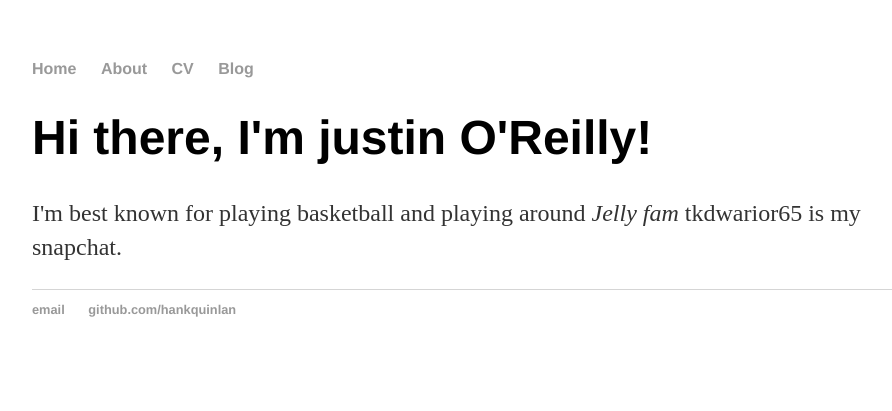
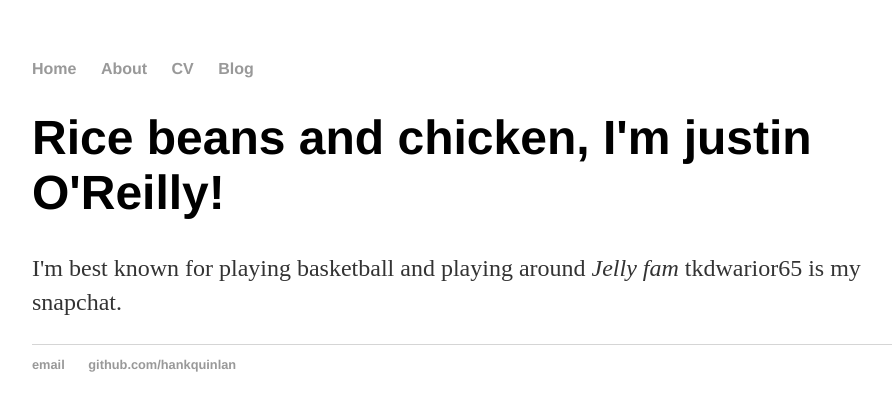
Before and after one commit to justino8200/justino8200.github.io, a Jekyll site: the page built from index.html, in a window 1280 px wide. Shown: the top 411 px of the page, without its empty margins (160-1052 px from the left). Built offline with Jekyll 4.4.1, drawn with Linux system fonts in a browser that asks for light colours.

Commit message:
Update index.html

```diff
--- a/index.html
+++ b/index.html
@@ -3,6 +3,6 @@ layout: default
 title: Justin O'Reilly, JELLY ON YOUR NECK
 ---
 <div class="blurb">
-	<h1>Hi there, I'm justin O'Reilly!</h1>
+	<h1>Rice beans and chicken, I'm justin O'Reilly!</h1>
 	<p>I'm best known for playing basketball and playing around <em>Jelly fam</em> tkdwarior65 is my snapchat. <a href="/about"LIFE IS LITT...</a></p>
 </div><!-- /.blurb -->
```
